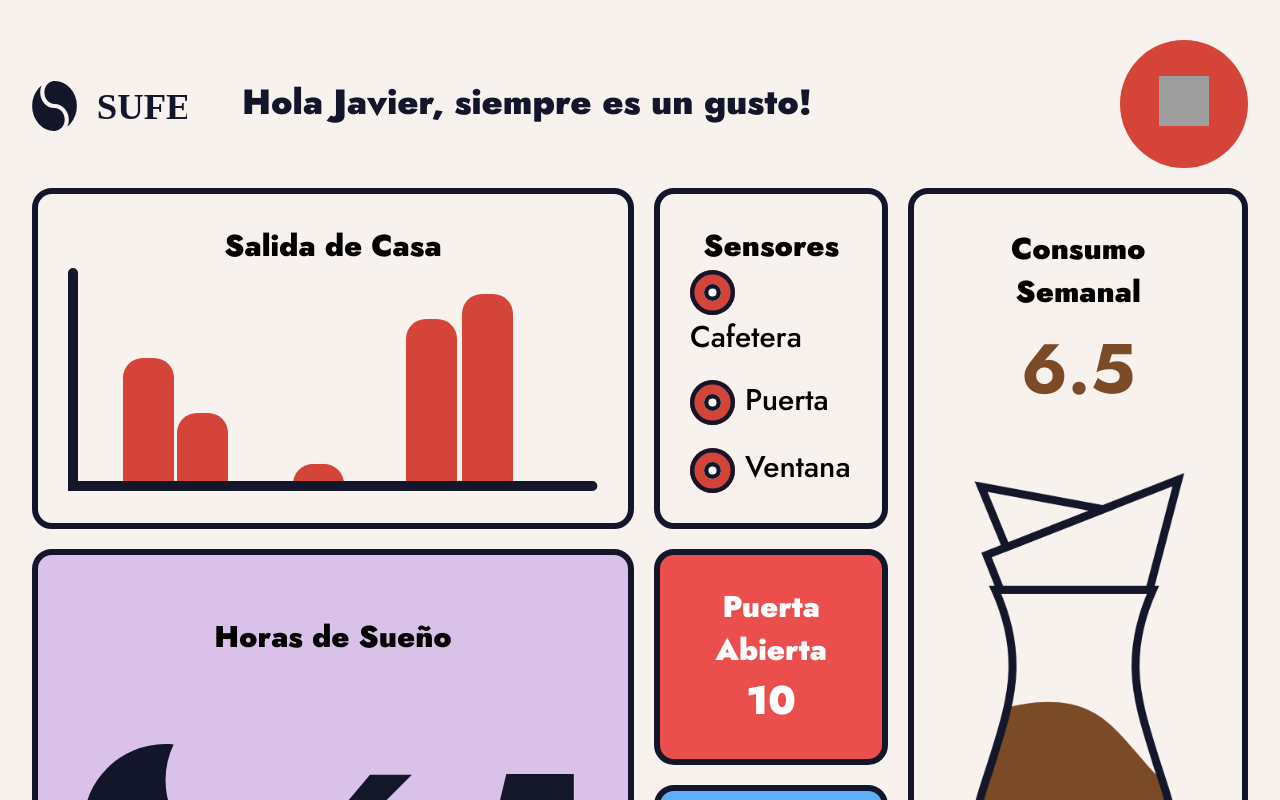
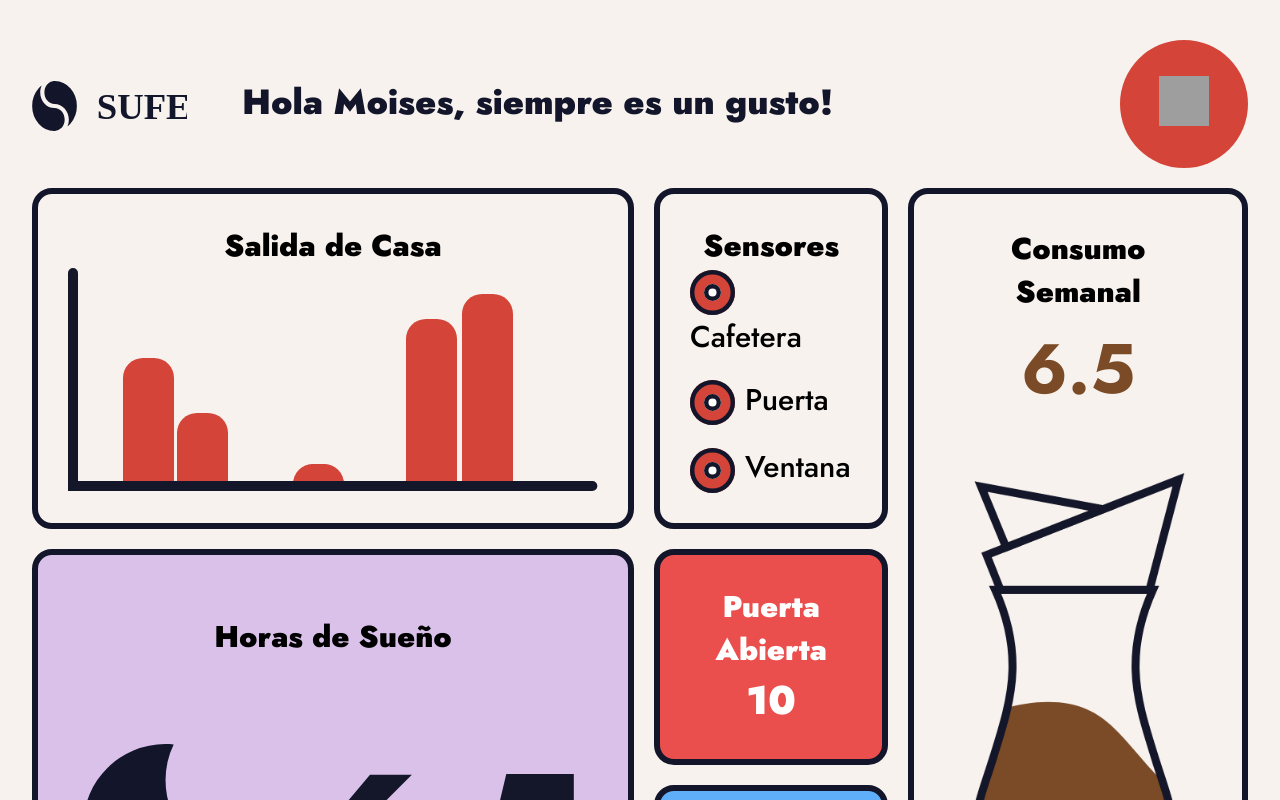
Before and after one commit to juanjosalco/Coffe_Tracker_IoT, a React (Create React App) app in the folder coffee-tracker/: page /dashboard in a window 1280 px wide. Shown: the top 800 px of the page. Built offline with nearby package versions, Linux system fonts and the light colour scheme; grey boxes are pictures that could not be loaded.

Commit message:
cambio de nombre en el dashboard

```diff
--- a/coffee-tracker/src/Components/Dashboard.js
+++ b/coffee-tracker/src/Components/Dashboard.js
@@ -11,7 +11,7 @@ function Dashboard() {
     <section className="user-side">
         <section className="information-part">
             <section className="top-part">
-                <p><span></span>Hola Javier, siempre es un gusto!</p>
+                <p><span></span>Hola Moises, siempre es un gusto!</p>
                 <div className="circulo">
                     <Link to={'/'}><img src={reloj} alt="Nolberto Foto"/></Link>
                 </div>
```
